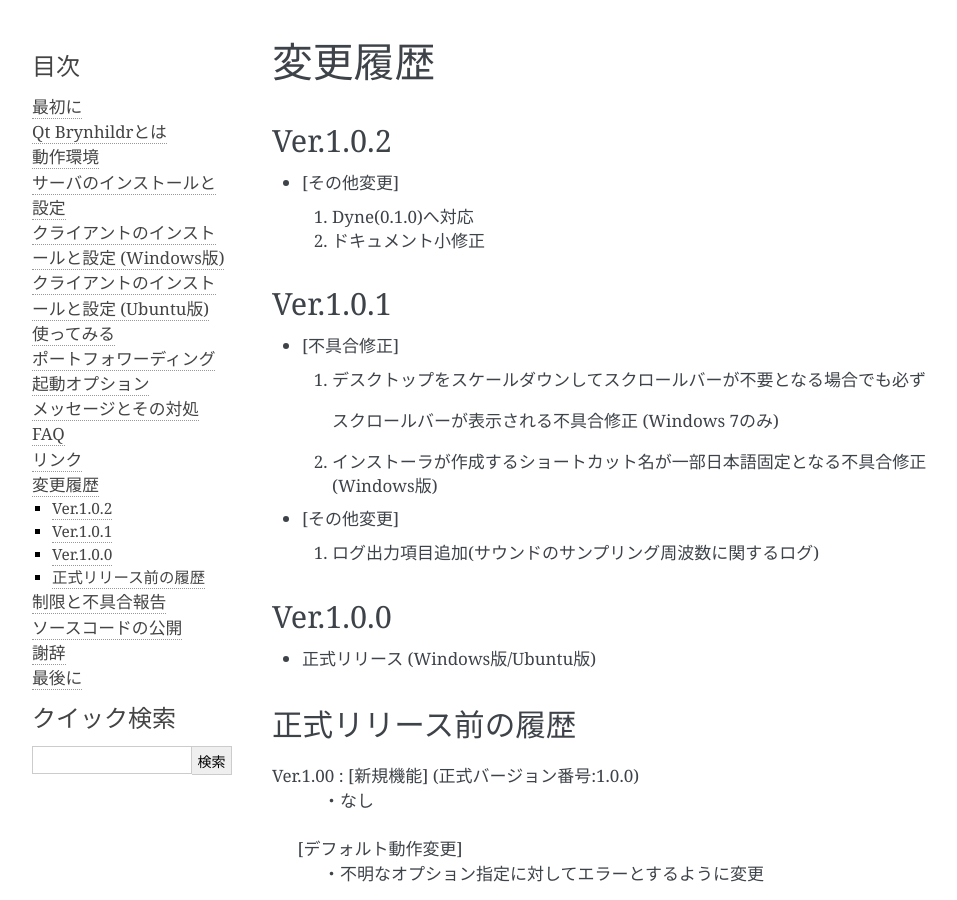
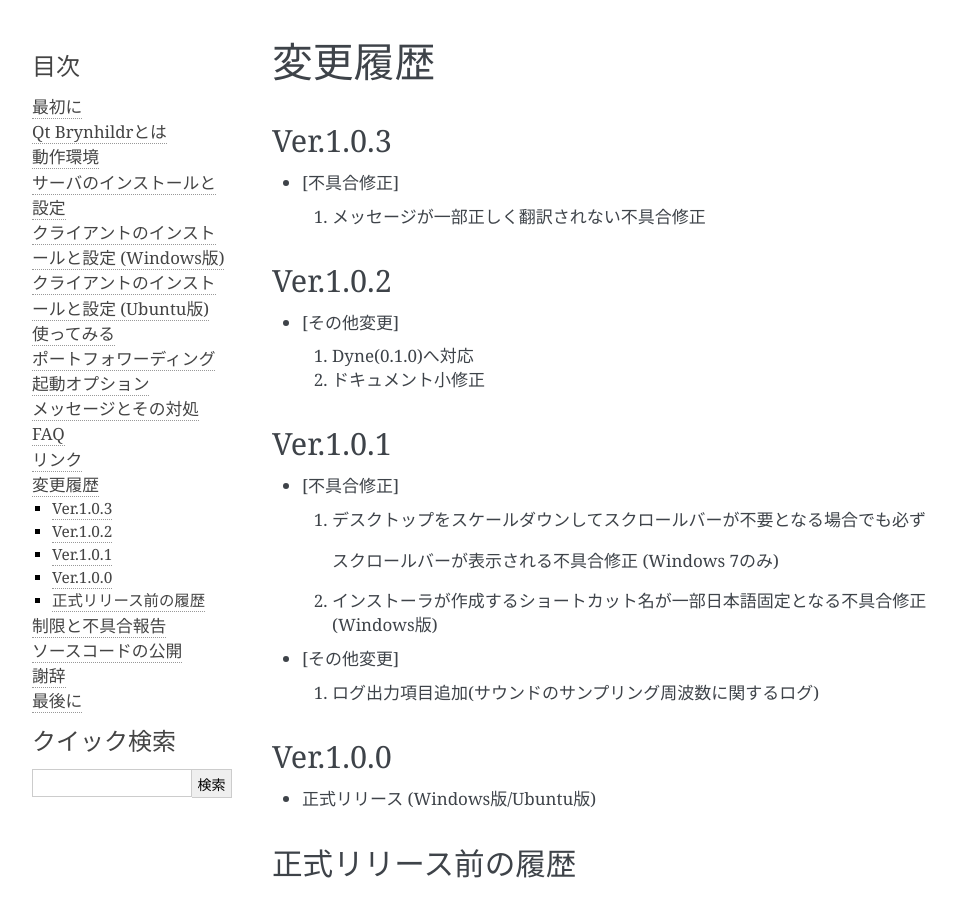
Before and after one commit to funfun-dc5/qtbrynhildr, a Sphinx documentation site: the page built from doc/manual/source/change_logs.rst, in a window 1280 px wide and 900 px high. Shown: the whole window, without its empty margins (148-1105 px from the left). Built offline with Sphinx 7.4.7, drawn with Linux system fonts in a browser that asks for light colours.

Commit message:
fixed a bug for message translation

```diff
--- a/doc/manual/source/change_logs.rst
+++ b/doc/manual/source/change_logs.rst
@@ -2,6 +2,13 @@
 
 変更履歴
 =======================
+
+Ver.1.0.3
+---------
+
+* [不具合修正]
+
+  1. メッセージが一部正しく翻訳されない不具合修正
 
 Ver.1.0.2
 ---------
```
Also changed, not shown: 4 other files.
